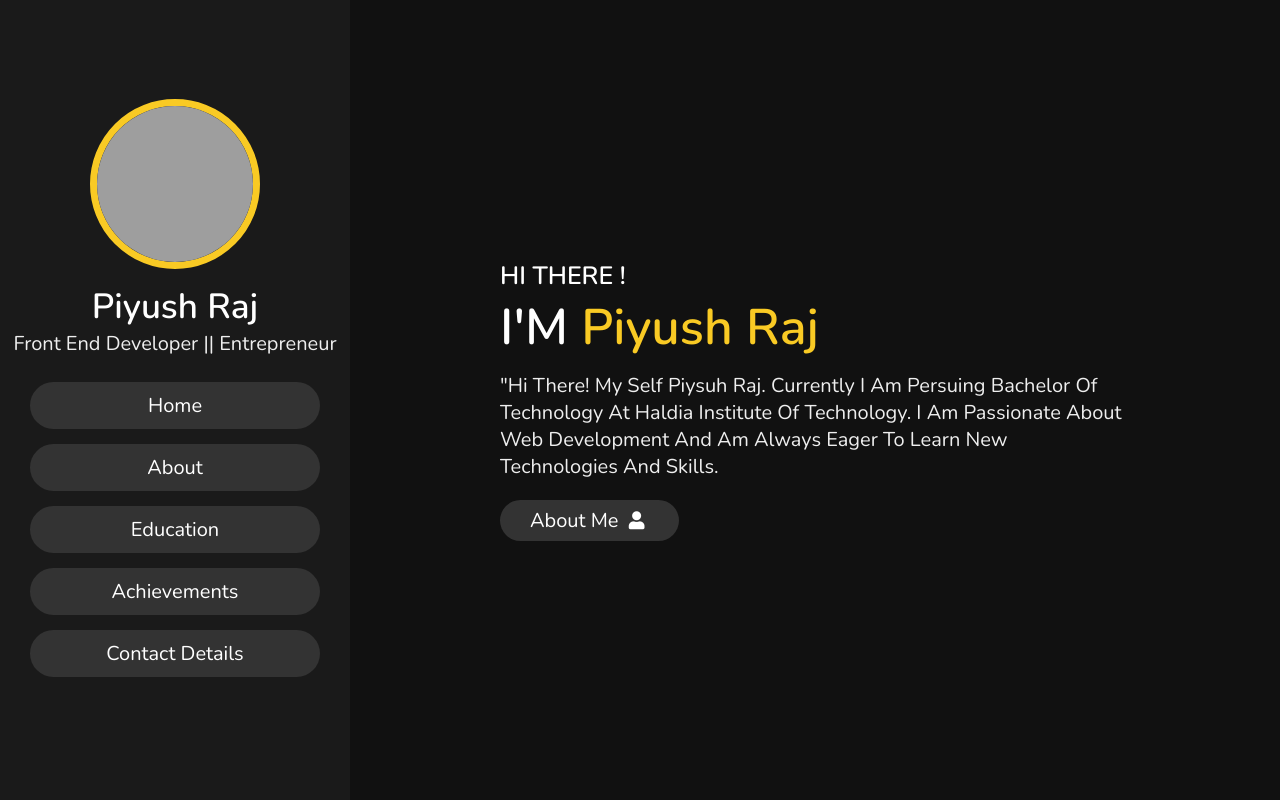
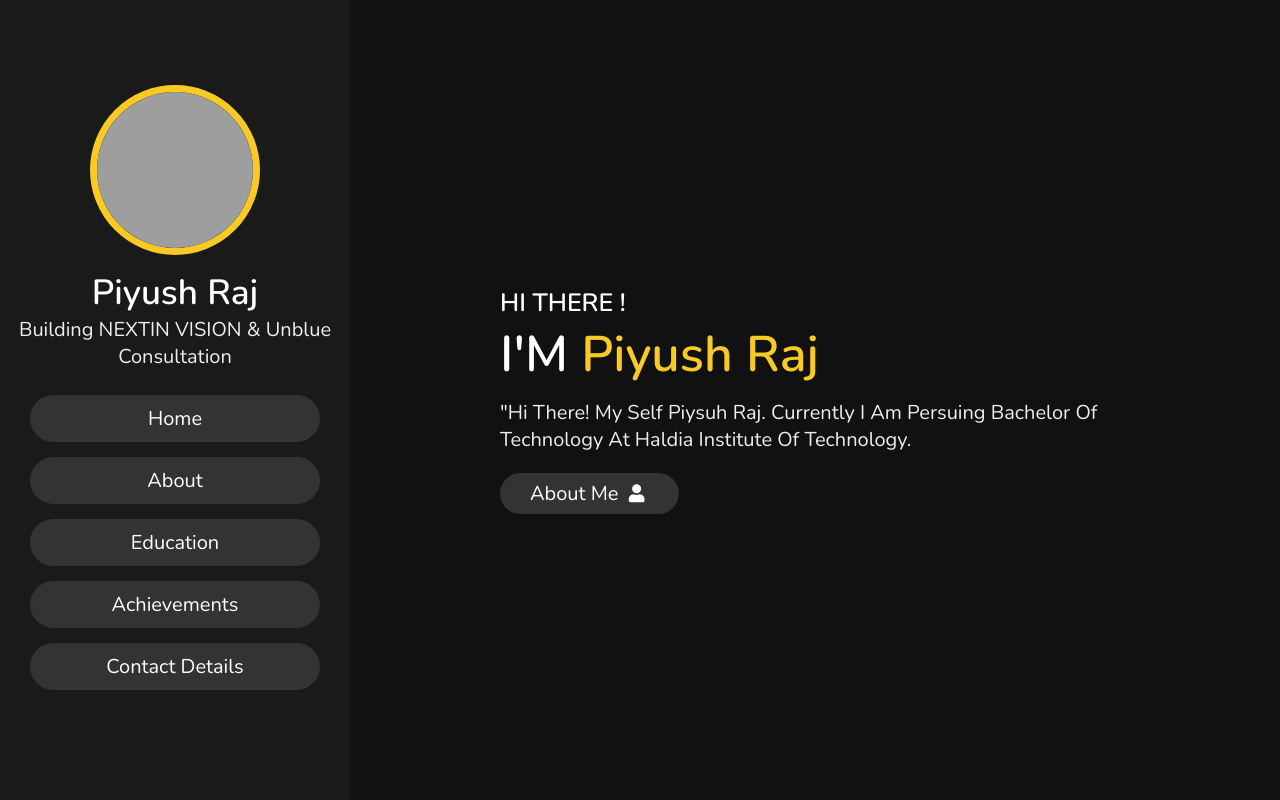
Before and after one commit to rajpiyush29/Myporfolio, a plain HTML site: page index.html in a window 1280 px wide. Shown: the top 800 px of the page. Drawn offline with nearby package versions, Linux system fonts and the light colour scheme; grey boxes are pictures that could not be loaded.

Commit message:
Update index.html

```diff
--- a/index.html
+++ b/index.html
@@ -24,7 +24,7 @@
         <img src="https://media.licdn.com/dms/image/D4D03AQFoVAR-DmRZNg/profile-displayphoto-shrink_800_800/0/1687663097489?e=2147483647&v=beta&t=Uz6mfV0s7gaOd2kqwNEbtORXngWvWc3a8XBSGXuNgCs">
         <!-- <img src="C:\Users\rajpi\Downloads\Moon Wave Illustration Phone Wallpaper.png"> -->
         <h3 class="name">Piyush Raj</h3>
-        <p class="post">Front End Developer || Entrepreneur</p>
+        <p class="post">Building NEXTIN VISION & Unblue Consultation </p>
     </div>
 
     <nav class="navbar">
@@ -49,8 +49,7 @@
 
     <h3>HI THERE !</h3>
     <h1>I'M <span>Piyush Raj</span></h1>
-    <p> "Hi there! My self Piysuh Raj. Currently i am persuing bachelor of technology at Haldia Institute of Technology. I am passionate about web development and am always eager to learn new technologies and skills.
-
+    <p> "Hi there! My self Piysuh Raj. Currently i am persuing bachelor of technology at Haldia Institute of Technology.
     </p>
     <a href="#about"><button class="btn">About Me <i class="fas fa-user"></i></button></a>
 
```
